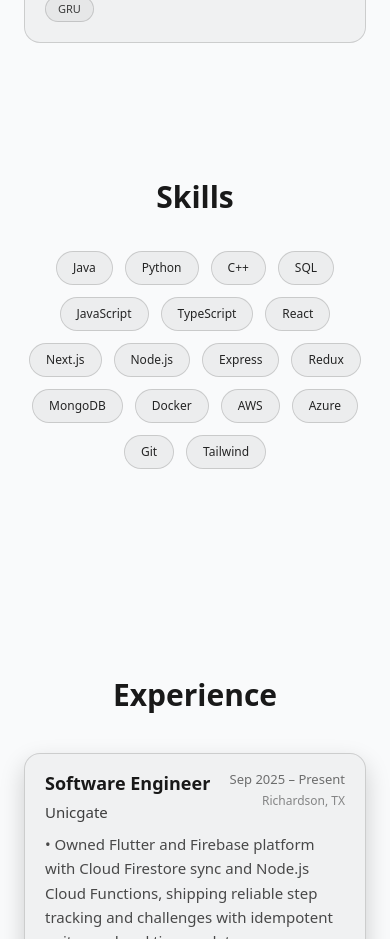
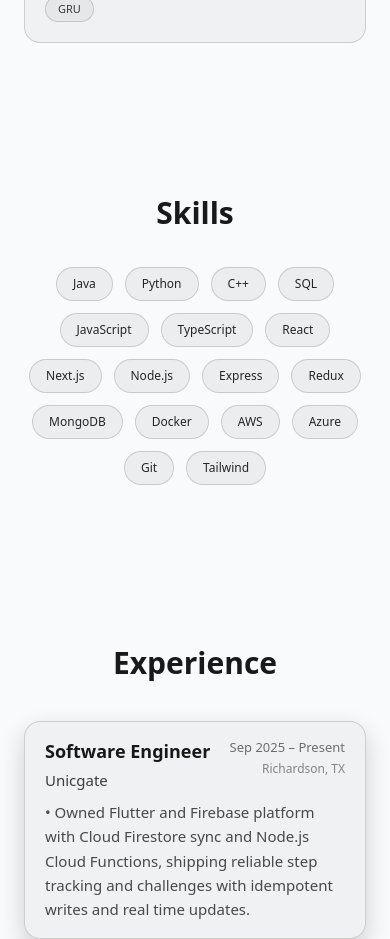
Before and after one commit to VVarsha6/portfolio, a React (Vite) app: page / in a window 390 px wide. Shown: the part 5140-6079 px from the top of the page. Built offline with nearby package versions, Linux system fonts and the light colour scheme.

Commit message:
skills spacing

```diff
--- a/src/sections/SkillsSection.tsx
+++ b/src/sections/SkillsSection.tsx
@@ -34,7 +34,9 @@ export default function SkillsSection() {
   useEffect(() => {
     const measure = () => {
       if (!measureRef.current) return;
-      setFixedHeight(Math.ceil(measureRef.current.getBoundingClientRect().height));
+      setFixedHeight(
+        Math.ceil(measureRef.current.getBoundingClientRect().height)
+      );
     };
 
     measure();
@@ -62,7 +64,11 @@ export default function SkillsSection() {
   useEffect(() => {
     if (!started || shownCount >= skills.length) return;
 
-    const t = window.setTimeout(() => setShownCount((c) => c + 1), 55);
+    const t = window.setTimeout(
+      () => setShownCount((c) => c + 1),
+      55
+    );
+
     return () => window.clearTimeout(t);
   }, [started, shownCount, skills.length]);
 
@@ -73,8 +79,10 @@ export default function SkillsSection() {
       className="
         relative
         mx-auto max-w-7xl px-6
-        pt-10 pb-60            /* 📱 bigger separation after Skills */
-        sm:pt-16 sm:pb-40      /* 🖥 desktop unchanged */
+
+        pt-14 pb-52            /* 📱 more space above, slightly less below */
+        sm:pt-16 sm:pb-40     /* 🖥 desktop untouched */
+
         scroll-mt-[120px]
       "
     >
@@ -91,7 +99,7 @@ export default function SkillsSection() {
               className="
                 rounded-full border border-black/15 dark:border-white/20
                 bg-black/[0.04] dark:bg-white/10
-                px-4 py-2 text-xs sm:px-5 sm:py-2.5 sm:text-sm  /* 📱 smaller chips */
+                px-4 py-2 text-xs sm:px-5 sm:py-2.5 sm:text-sm
                 font-medium
                 text-black/80 dark:text-white/85
               "
@@ -104,7 +112,7 @@ export default function SkillsSection() {
 
       {/* Skill chips */}
       <div
-        className="mt-9 flex flex-wrap justify-center gap-3 sm:gap-4" /* 📱 tighter + smaller */
+        className="mt-9 flex flex-wrap justify-center gap-3 sm:gap-4"
         style={{ height: fixedHeight ?? undefined }}
       >
         {skills.slice(0, shownCount).map((skill) => (
@@ -114,7 +122,7 @@ export default function SkillsSection() {
               group relative rounded-full
               border border-black/15 dark:border-white/20
               bg-black/[0.05] dark:bg-white/10
-              px-4 py-2 text-xs sm:px-5 sm:py-2.5 sm:text-sm  /* 📱 smaller chips */
+              px-4 py-2 text-xs sm:px-5 sm:py-2.5 sm:text-sm
               font-medium
               text-black/85 dark:text-white/90
             "
@@ -135,8 +143,8 @@ export default function SkillsSection() {
         ))}
       </div>
 
-      {/* ✅ Mobile-only spacer: guarantees clear separation before Experience heading */}
-      <div className="h-10 sm:hidden" />
+      {/* Small mobile spacer (kept, but reduced effect) */}
+      <div className="h-6 sm:hidden" />
     </section>
   );
 }
```
